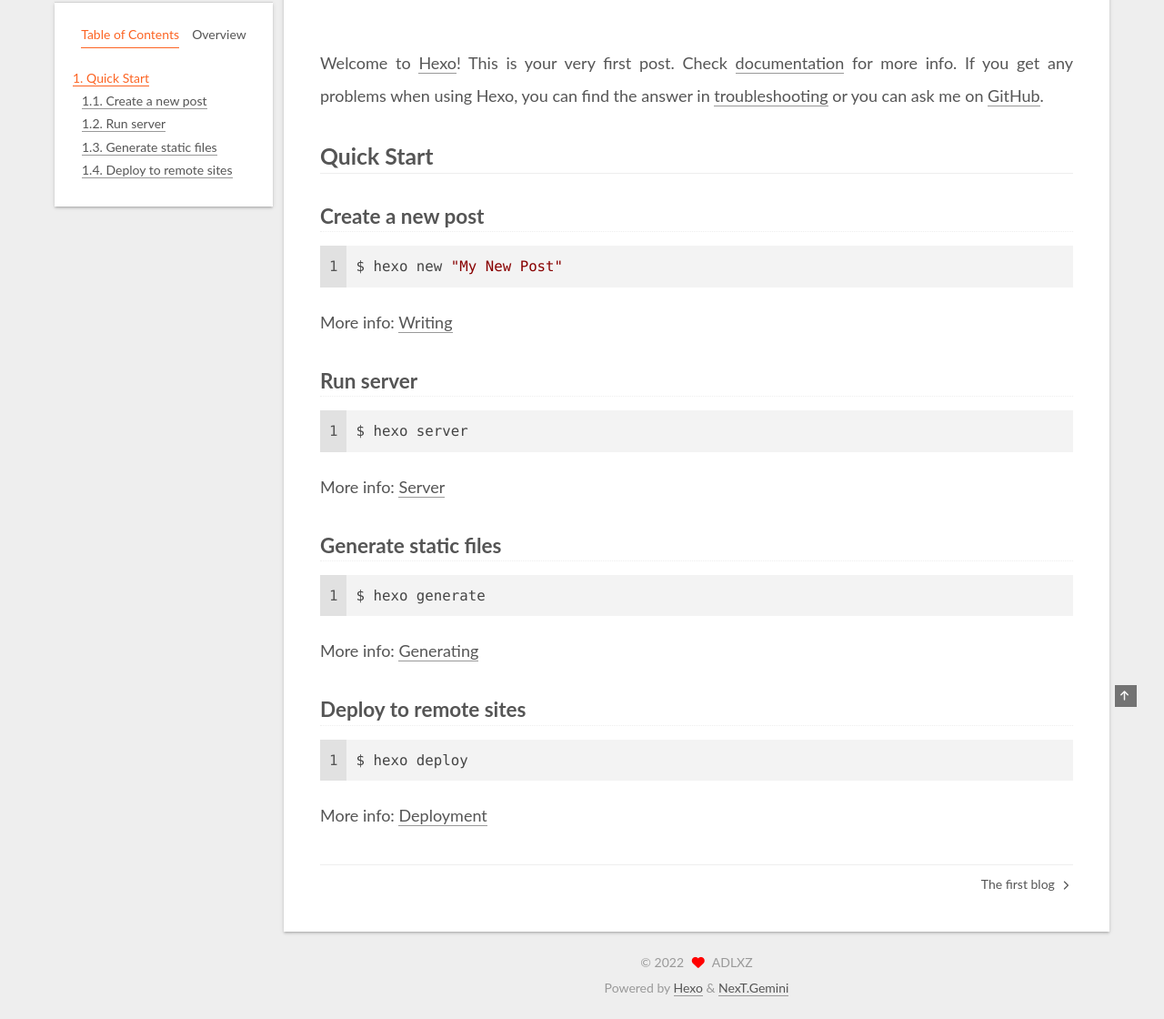
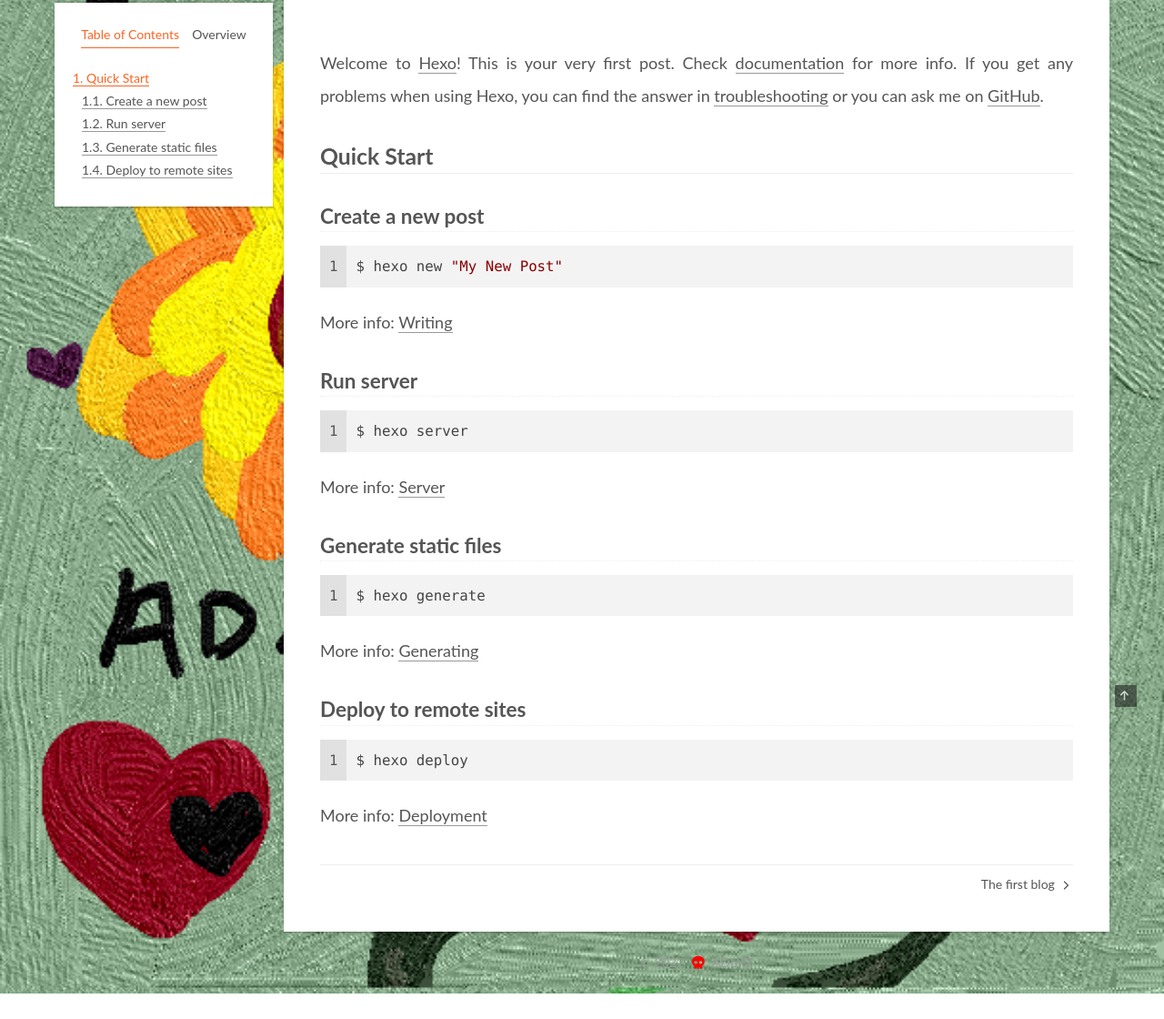
Before and after one commit to ADLXZ/ADLXZ.github.io, a plain HTML site: page 2022/03/20/hello-world/index.html in a window 1280 px wide. Shown: the part 123-1243 px from the top of the page at 91% size. After the commit the page ends 1215 px from the top, so only its background shows below. Drawn offline with nearby package versions, Linux system fonts and the light colour scheme.

Commit message:
Site updated: 2022-03-27 17:14:26

```diff
--- a/2022/03/20/hello-world/index.html
+++ b/2022/03/20/hello-world/index.html
@@ -7,8 +7,8 @@
 
 
   <link rel="apple-touch-icon" sizes="180x180" href="/images/apple-touch-icon-next.png">
-  <link rel="icon" type="image/png" sizes="32x32" href="/images/favicon-32x32-next.png">
-  <link rel="icon" type="image/png" sizes="16x16" href="/images/favicon-16x16-next.png">
+  <link rel="icon" type="image/png" sizes="32x32" href="/images/tb32.ico">
+  <link rel="icon" type="image/png" sizes="16x16" href="/images/tb16.ico">
   <link rel="mask-icon" href="/images/logo.svg" color="#222">
 
 <link rel="stylesheet" href="/css/main.css">
@@ -265,12 +265,10 @@
   &copy;
   <span itemprop="copyrightYear">2022</span>
   <span class="with-love">
-    <i class="fa fa-heart"></i>
+    <i class="fa fa-skull"></i>
   </span>
   <span class="author" itemprop="copyrightHolder">ADLXZ</span>
 </div>
-  <div class="powered-by">Powered by <a href="https://hexo.io/" rel="noopener" target="_blank">Hexo</a> & <a href="https://theme-next.js.org/" rel="noopener" target="_blank">NexT.Gemini</a>
-  </div>
 
     </div>
   </footer>
--- a/css/main.css
+++ b/css/main.css
@@ -2684,3 +2684,10 @@
     padding: 10px 12px;
   }
 }
+body {
+  background: url("/images/bj.png");
+  background-repeat: no-repeat;
+  background-attachment: fixed;
+  background-size: cover;
+  background-position: 50% 50%;
+}
```
Also changed, not shown: 2022/03/25/The-first-blog/index.html (+3 -5 lines), archives/2022/03/index.html (+3 -5 lines), archives/2022/index.html (+3 -5 lines), archives/index.html (+3 -5 lines), index.html (+3 -5 lines), images/bj.png (added), images/cl.png (added), images/gb16.ico (added), images/tb16.ico (added), images/tb32.ico (added).
